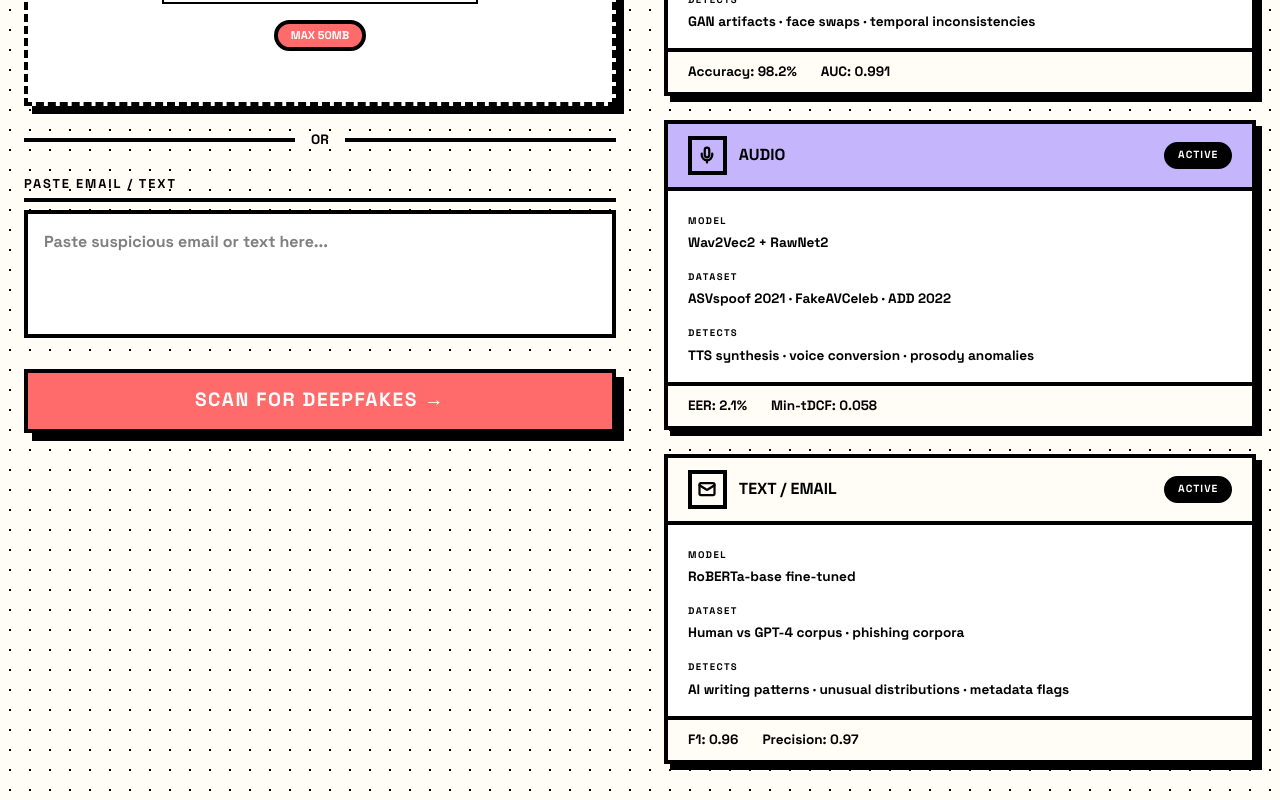
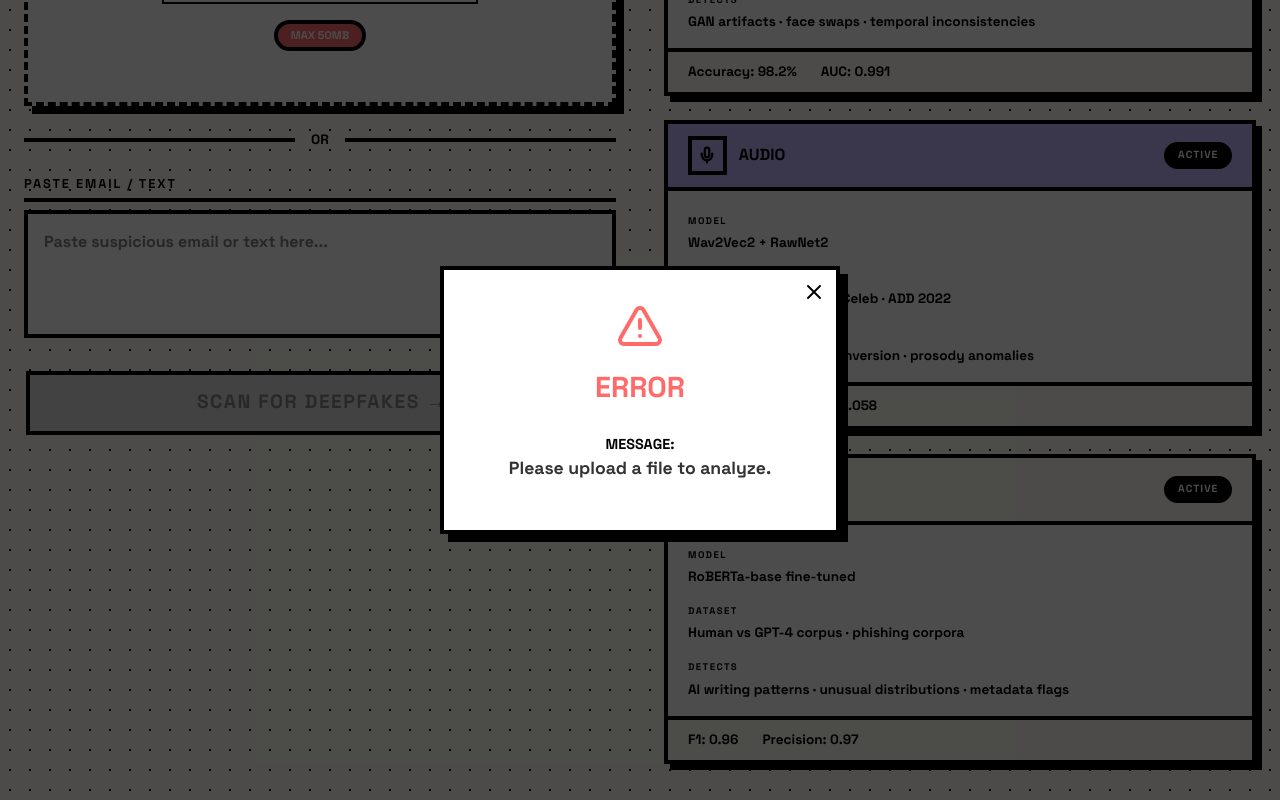
Before and after one commit to AnantaCoder/deepWatch, a React (Vite) app: page / in a window 1280 px wide. Both pictures are taken after a click on the button "SCAN FOR DEEPFAKES →". Shown: the part 1654-2454 px from the top of the page. Built offline with nearby package versions, Linux system fonts and the light colour scheme.

Commit message:
added fallback error popup

```diff
--- /dev/null
+++ b/src/components/ErrorPopup.jsx
@@ -0,0 +1,85 @@
+import React from "react";
+import { X, AlertTriangle } from "lucide-react";
+
+export default function ErrorPopup({ isOpen, onClose, errorMessage }) {
+  if (!isOpen) return null;
+
+  return (
+    <div style={styles.overlay}>
+      <div style={styles.popup}>
+
+        {/* Close Button */}
+        <button onClick={onClose} style={styles.closeBtn}>
+          <X size={24} />
+        </button>
+
+        <AlertTriangle size={48} color="#FF6B6B" style={{ marginBottom: "1rem" }} />
+
+        <h2 style={styles.title}>ERROR</h2>
+
+        <div style={styles.resultBox}>
+          <p style={styles.label}>Message:</p>
+          <p style={styles.value}>
+            {errorMessage || "An unexpected error occurred while communicating with the model."}
+          </p>
+        </div>
+
+      </div>
+    </div>
+  );
+}
+
+const styles = {
+  overlay: {
+    position: "fixed",
+    top: 0,
+    left: 0,
+    width: "100%",
+    height: "100%",
+    background: "rgba(0,0,0,0.7)",
+    display: "flex",
+    alignItems: "center",
+    justifyContent: "center",
+    zIndex: 9999,
+  },
+  popup: {
+    background: "#FFF",
+    border: "4px solid #000",
+    padding: "2rem",
+    width: "90%",
+    maxWidth: "400px",
+    position: "relative",
+    boxShadow: "8px 8px 0px #000",
+    textAlign: "center",
+    display: "flex",
+    flexDirection: "column",
+    alignItems: "center",
+  },
+  closeBtn: {
+    position: "absolute",
+    top: "10px",
+    right: "10px",
+    border: "none",
+    background: "transparent",
+    cursor: "pointer",
+  },
+  title: {
+    fontWeight: 900,
+    fontSize: "1.8rem",
+    marginBottom: "1.5rem",
+    color: "#FF6B6B",
+  },
+  resultBox: {
+    marginBottom: "1rem",
+  },
+  label: {
+    fontWeight: 700,
+    fontSize: "0.9rem",
+    textTransform: "uppercase",
+  },
+  value: {
+    fontWeight: 700,
+    fontSize: "1.1rem",
+    color: "#333",
+  },
+};
--- a/src/components/UploadZone.jsx
+++ b/src/components/UploadZone.jsx
@@ -2,12 +2,14 @@ import React, { useState, useRef } from 'react';
 import { Upload } from 'lucide-react';
 import ModalityCard, { CARDS } from './ModalityCard';
 import axios from "axios";
+import ErrorPopup from './ErrorPopup';
 
 export default function UploadZone({ onScan }) {
   const [isDragging, setIsDragging] = useState(false);
   const [uploadedFile, setUploadedFile] = useState(null);
   const [pastedText, setPastedText] = useState('');
   const [textFocused, setTextFocused] = useState(false);
+  const [errorMsg, setErrorMsg] = useState(null);
   const fileInputRef = useRef(null);
 
   const handleDragOver = (e) => { e.preventDefault(); setIsDragging(true); };
@@ -23,7 +25,7 @@ export default function UploadZone({ onScan }) {
 
 const handleScan = async () => {
   if (!uploadedFile) {
-    alert("Please upload a file to analyze.");
+    setErrorMsg("Please upload a file to analyze.");
     return;
   }
 
@@ -57,13 +59,25 @@ const handleScan = async () => {
 
   } catch (err) {
     console.error(err);
-    //alert("Error analyzing file");
+    if (err.response) {
+      setErrorMsg(`Server Error: ${err.response.statusText}`);
+    } else if (err.request) {
+      setErrorMsg("Network Error: The AI model is currently offline or unreachable.");
+    } else {
+      setErrorMsg(err.message || "An unexpected error occurred.");
+    }
   }
 };
 
   return (
-    <section
-      id="section-analyze"
+    <>
+      <ErrorPopup
+        isOpen={!!errorMsg}
+        onClose={() => setErrorMsg(null)}
+        errorMessage={errorMsg}
+      />
+      <section
+        id="section-analyze"
       style={{
         background: '#FFFDF5',
         backgroundImage: 'radial-gradient(#000 1.5px, transparent 1.5px)',
@@ -230,9 +244,10 @@ const handleScan = async () => {
             <button
               id="scan-btn"
               onClick={handleScan}
+              disabled={!!errorMsg}
               style={{
-                background: '#FF6B6B',
-                color: '#fff',
+                background: !!errorMsg ? '#ddd' : '#FF6B6B',
+                color: !!errorMsg ? '#888' : '#fff',
                 border: '4px solid #000',
                 height: '4rem',
                 width: '100%',
@@ -240,14 +255,15 @@ const handleScan = async () => {
                 fontWeight: 900,
                 textTransform: 'uppercase',
                 letterSpacing: '0.08em',
-                boxShadow: '8px 8px 0px 0px #000',
-                cursor: 'pointer',
+                boxShadow: !!errorMsg ? 'none' : '8px 8px 0px 0px #000',
+                cursor: !!errorMsg ? 'not-allowed' : 'pointer',
                 fontFamily: 'Space Grotesk, sans-serif',
                 borderRadius: 0,
                 transition: 'transform 100ms ease-linear, box-shadow 100ms ease-linear',
+                transform: !!errorMsg ? 'translate(2px,2px)' : 'none',
               }}
-              onMouseDown={e => { e.currentTarget.style.transform = 'translate(2px,2px)'; e.currentTarget.style.boxShadow = 'none'; }}
-              onMouseUp={e => { e.currentTarget.style.transform = ''; e.currentTarget.style.boxShadow = '8px 8px 0px 0px #000'; }}
+              onMouseDown={e => { if (!errorMsg) { e.currentTarget.style.transform = 'translate(2px,2px)'; e.currentTarget.style.boxShadow = 'none'; } }}
+              onMouseUp={e => { if (!errorMsg) { e.currentTarget.style.transform = ''; e.currentTarget.style.boxShadow = '8px 8px 0px 0px #000'; } }}
             >
               SCAN FOR DEEPFAKES →
             </button>
@@ -262,5 +278,6 @@ const handleScan = async () => {
         </div>
       </div>
     </section>
+    </>
   );
 }
```
